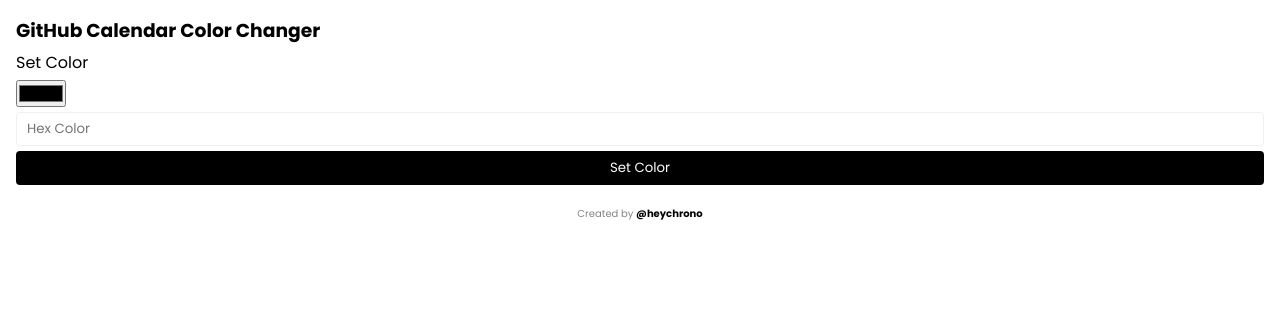
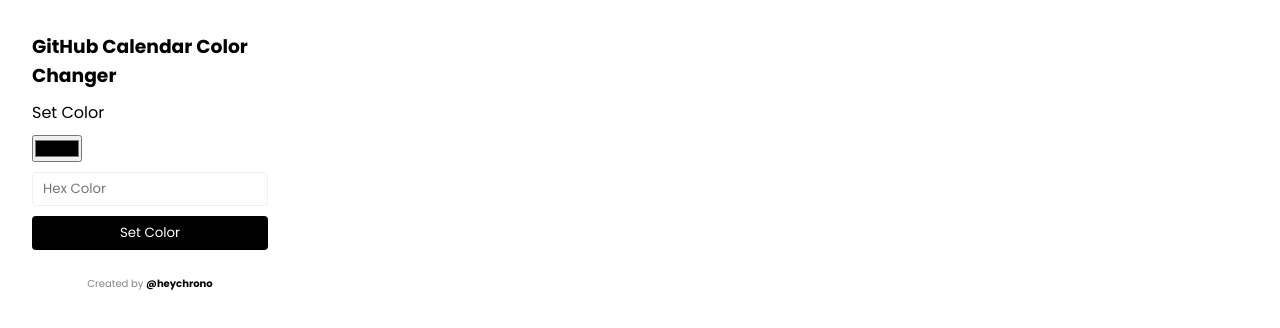
Before and after one commit to xonnu/GitHub-calender-color-changer, a browser extension: page index.html in a window 1280 px wide. Drawn offline with Linux system fonts and the light colour scheme.

Commit message:
💄 container design adjusted

```diff
--- a/style.css
+++ b/style.css
@@ -17,11 +17,12 @@ img {
 }
 
 .container {
-  padding: 16px;
+  width: 300px;
+  padding: 32px;
   background-color: white;
   display: flex;
   flex-direction: column;
-  gap: 5px;
+  gap: 10px;
 }
 
 .container a {
```
